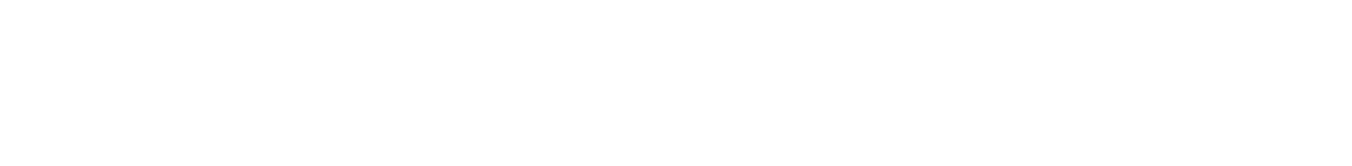
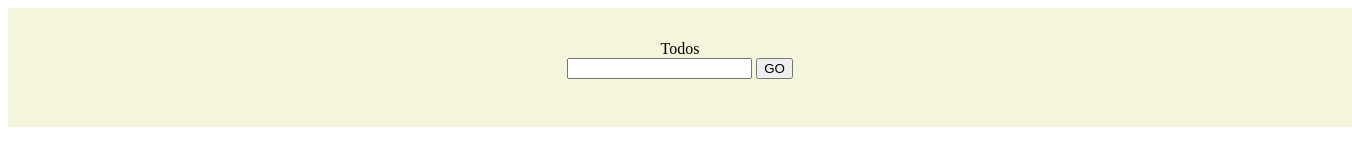
Before and after one commit to Sotyoyo/todos-original, a plain HTML site: page src/index.html in a window 1280 px wide. Shown: the whole page, 1352 px wide, since content can reach past the window. Drawn offline with Linux system fonts and the light colour scheme.

Commit message:
first step

```diff
--- a/src/index.html
+++ b/src/index.html
@@ -4,6 +4,28 @@
     <meta charset="UTF-8" />
     <meta name="viewport" content="width=device-width, initial-scale=1.0" />
     <title>TODO APP</title>
+    <link rel="stylesheet" href="./main.css" />
   </head>
-  <body></body>
+  <body>
+    <section class="container">
+      <header>Todos</header>
+      <main>
+        <div class="event-initer">
+          <input
+            class="input-trigger"
+            onkeyup="handleInputKey(event)"
+            type="text"
+          />
+          <input
+            class="go-trigger"
+            onclick="handleAddTodoEvent(event)"
+            type="button"
+            value="GO"
+          />
+        </div>
+        <ul class="event-list"></ul>
+      </main>
+    </section>
+  </body>
+  <script src="./main.js"></script>
 </html>
--- /dev/null
+++ b/src/main.css
@@ -0,0 +1,13 @@
+body {
+  width: 100%;
+}
+
+section.container {
+  width: 100%;
+  padding: 32px;
+  background-color: beige;
+  display: flex;
+  flex-direction: column;
+  justify-content: center;
+  align-items: center;
+}
--- a/src/main.js
+++ b/src/main.js
@@ -0,0 +1,32 @@
+function handleInputKey(e) {
+  // console.log(`- handleInputKey `, e);
+  if (e.keyCode === 13) {
+    handleAddTodoEvent(e);
+  }
+}
+
+function getInputValue() {
+  let oInput = document.querySelector(".input-trigger");
+  return oInput.target.value;
+}
+
+// ## 行为
+// 1. add todo
+function handleAddTodoEvent(e) {
+  console.log(`- handleAddTodoEvent `, e);
+}
+
+// 2. check todo
+function handleCheckTodoEvent(e) {
+  console.log(`- handleCheckTodoEvent `, e);
+}
+
+// 3. uncheck todo
+function handleUncheckTodoEvent(e) {
+  console.log(`- handleUncheckTodoEvent `, e);
+}
+
+// 4. remove todo
+function handleRemoveTodoEvent(e) {
+  console.log(`- handleRemoveTodoEvent `, e);
+}
```
Also changed, not shown: 1 other file.
